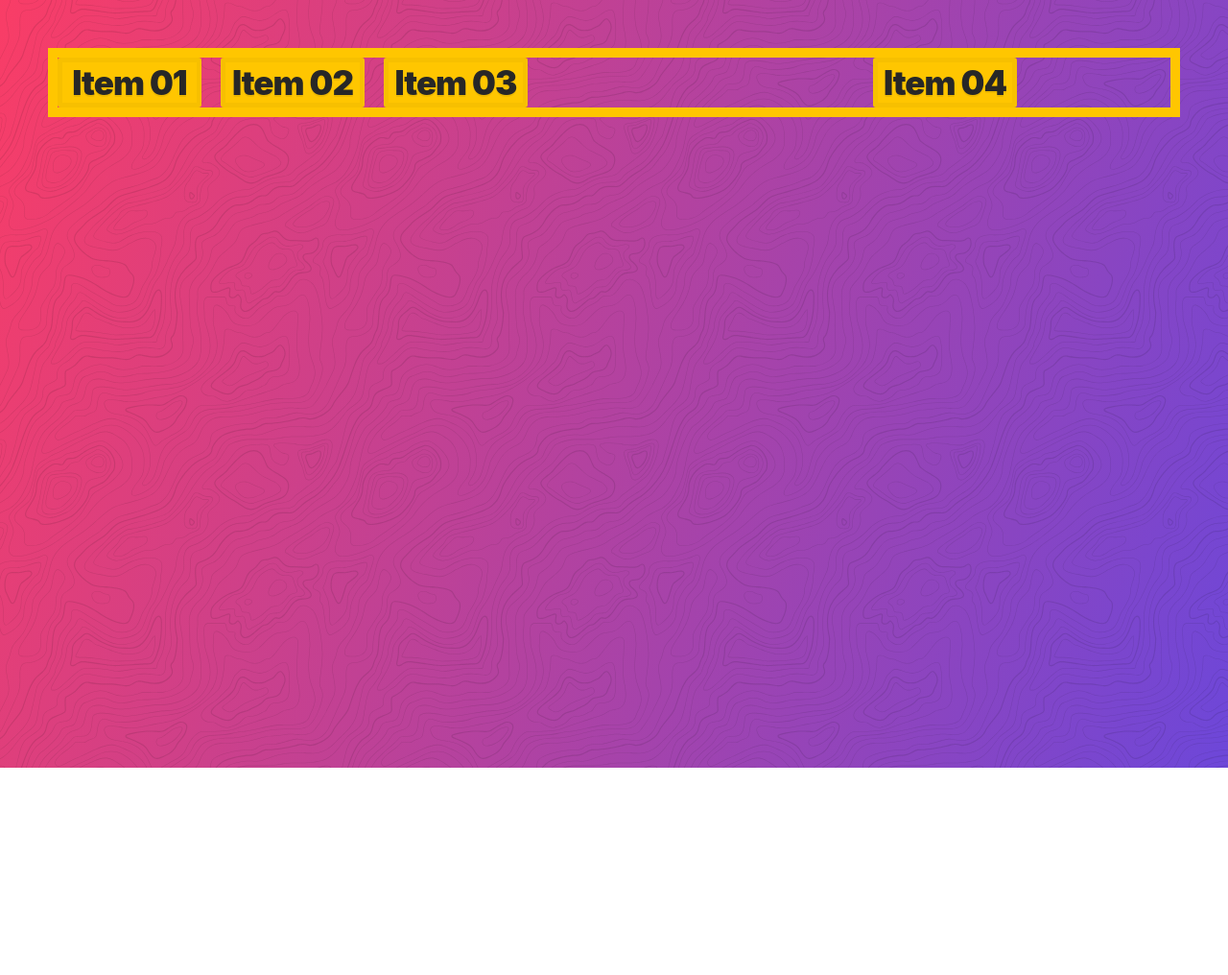
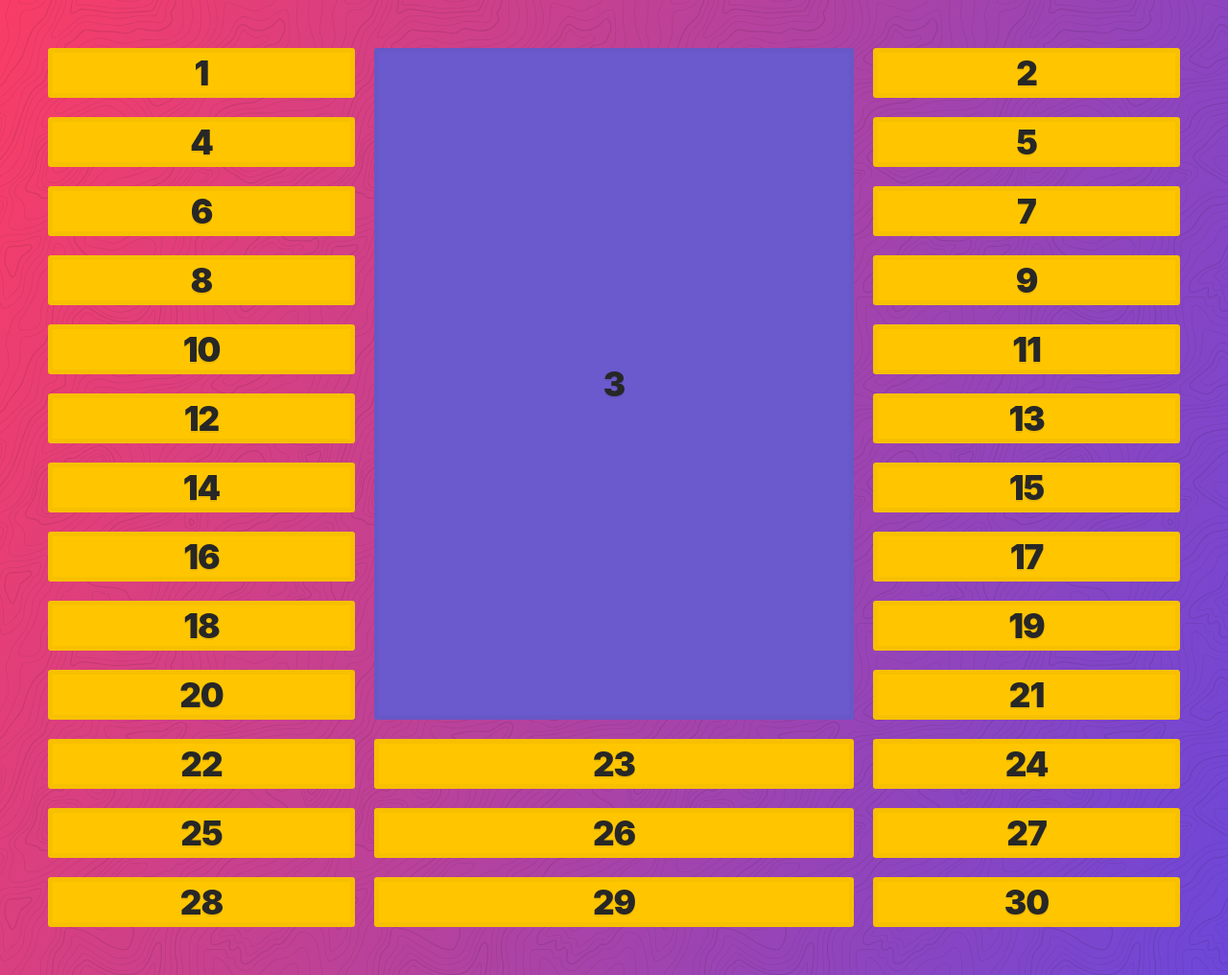
Before and after one commit to davidinoa/css-grid, a website: page index.html in a window 1280 px wide. Shown: the whole page at 96% size. Before the commit the page ends 800 px from the top, so only its background shows below. Drawn offline with Linux system fonts and the light colour scheme.

Commit message:
Naming lines

```diff
--- a/index.html
+++ b/index.html
@@ -5,25 +5,53 @@
   <meta charset="UTF-8">
   <meta name="viewport" content="width=device-width, initial-scale=1.0">
   <link rel="stylesheet" href="../assets/style.css">
-  <title>Auto-fit and Auto-fill</title>
+  <title>Line Names</title>
 </head>
 
 <body>
   <div class="container">
-    <div class="item item01">Item 01</div>
-    <div class="item item02">Item 02</div>
-    <div class="item item03">Item 03</div>
-    <div class="item item04">Item 04</div>
+    <div class="item item1">1</div>
+    <div class="item item2">2</div>
+    <div class="item item3">3</div>
+    <div class="item item4">4</div>
+    <div class="item item5">5</div>
+    <div class="item item6">6</div>
+    <div class="item item7">7</div>
+    <div class="item item8">8</div>
+    <div class="item item9">9</div>
+    <div class="item item10">10</div>
+    <div class="item item11">11</div>
+    <div class="item item12">12</div>
+    <div class="item item13">13</div>
+    <div class="item item14">14</div>
+    <div class="item item15">15</div>
+    <div class="item item16">16</div>
+    <div class="item item17">17</div>
+    <div class="item item18">18</div>
+    <div class="item item19">19</div>
+    <div class="item item20">20</div>
+    <div class="item item21">21</div>
+    <div class="item item22">22</div>
+    <div class="item item23">23</div>
+    <div class="item item24">24</div>
+    <div class="item item25">25</div>
+    <div class="item item26">26</div>
+    <div class="item item27">27</div>
+    <div class="item item28">28</div>
+    <div class="item item29">29</div>
+    <div class="item item30">30</div>
   </div>
   <style>
     .container {
       display: grid;
       grid-gap: 20px;
-      border: 10px solid var(--yellow);
-      grid-template-columns: repeat(auto-fill, 150px);
+      grid-template-columns: [site-left] 1fr [content-start] 500px [content-end] 1fr [site-left];
+      grid-template-rows: [content-top] repeat(10, auto) [content-bottom];
     }
-    .item04 {
-      grid-column: auto / -1;
+    .item3 {
+      background: slateblue;
+      grid-column-start: content-start;
+      grid-row: content-top / content-bottom;
     }
   </style>
 </body>
```
